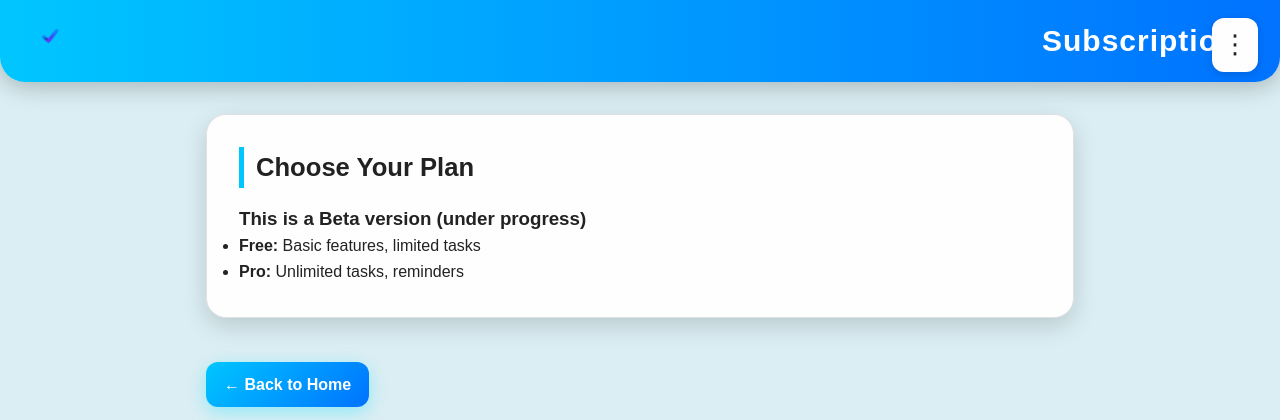
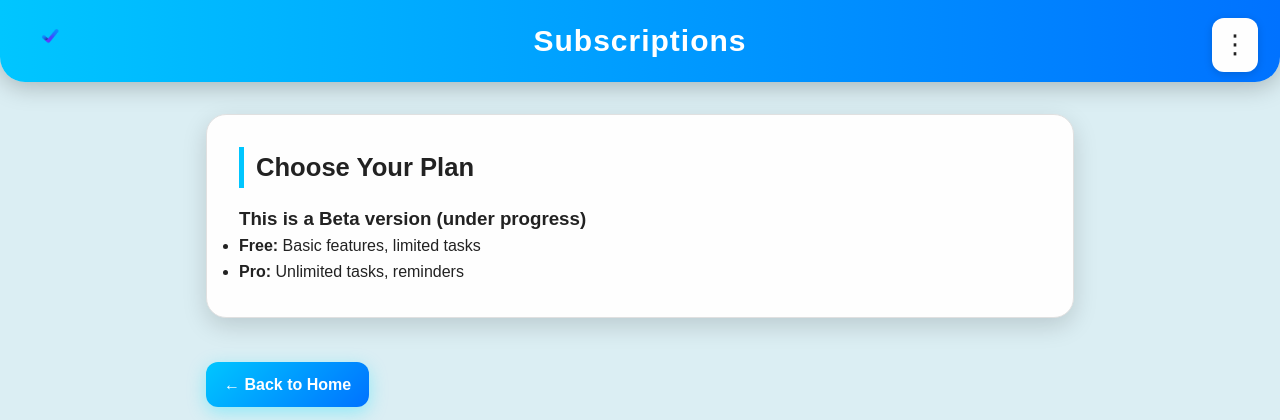
Before and after one commit to KotiVR/To-Do-List, a Flask app: template templates/sub.html in a window 1280 px wide. Shown: the top 420 px of the page. Run offline with Flask 3, Linux system fonts and the light colour scheme; the template is opened without the code that fills it, so the values that code supplies are empty; some libraries are stand-ins or nearby versions.

Commit message:
Fixed the beta sub page title.

```diff
--- a/app.py
+++ b/app.py
@@ -18,7 +18,7 @@ def get_db_connection():
     )
 
 # ------------------ ROUTES ------------------
-@app.route("/sub.html")
+@app.route("/subscriptions")
 def sub():
     user = session.get("user")
     if not user:
--- a/templates/sub.html
+++ b/templates/sub.html
@@ -18,6 +18,16 @@
       color: #fff;
       border-radius: 0 0 25px 25px;
       box-shadow: 0 4px 25px var(--shadow-strong);
+
+      /* ADDED FOR CENTERING */
+      position: relative;
+  }
+
+  .center-title {
+      /* ADDED FOR CENTERING */
+      position: absolute;
+      left: 50%;
+      transform: translateX(-50%);
   }
 
   .logo {
@@ -108,12 +118,13 @@
     </div>
   </div>
 
-  <!-- FIXED HEADER WITH LOGO + TITLE -->
+  <!-- FIXED HEADER WITH LOGO + CENTERED TITLE -->
   <header class="top-header">
       <a href="https://to-do-list-1-2t27.onrender.com">
           <img src="{{ url_for('static', filename='logo.png') }}" alt="Logo" class="logo">
       </a>
-      <h1 class="site-title">Subscriptions</h1>
+
+      <h1 class="site-title center-title">Subscriptions</h1>
   </header>
 
   <main>
```
